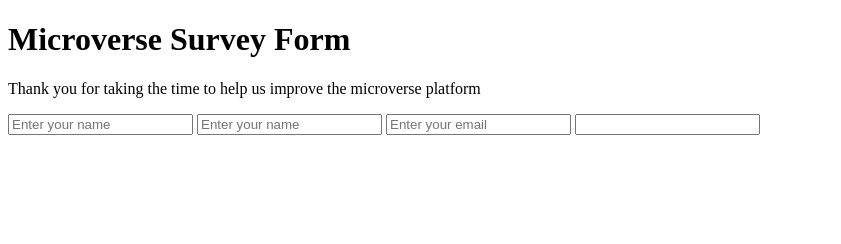
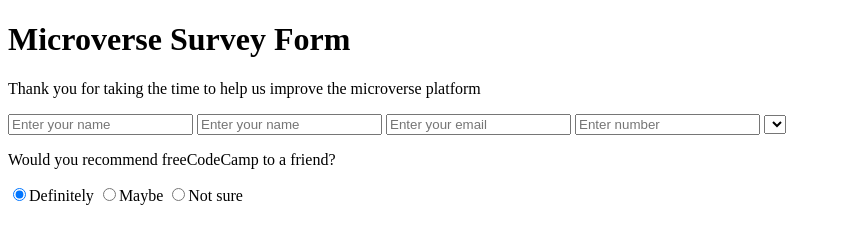
Before and after one commit to Kossi-stack/kossi-yannick, a plain HTML site: page index.html in a window 1280 px wide. Shown: the whole page, without its empty margins (0-841 px from the left). Drawn offline with Linux system fonts and the light colour scheme.

Commit message:
Selected

```diff
--- a/index.html
+++ b/index.html
@@ -27,7 +27,26 @@
         <input type="text" id="name" required placeholder="Enter your name">
         <input type="email" id="email" name= "email" required placeholder="Enter your email" >
 
-        <input type="number" id="number" required>
+        <input type="number" id="number" placeholder="Enter number" required>
+
+        <select id="dropdown"> </select>
+
+        <div class="form-group">
+          <p>Would you recommend freeCodeCamp to a friend?</p>
+
+          <label>
+            <input name="user-recommend" value="definitely" type="radio" class="input-radio" checked />Definitely
+          </label>
+
+          <label>
+            <input name="user-recommend" value="maybe" type="radio" class="input-radio" />Maybe
+          </label >
+
+            <label>
+              <input name="user-recommend" value="not-sure" type="radio" class="input-radio"/>Not sure
+            </label>
+        </div>
+
 
 
     </form>
```
